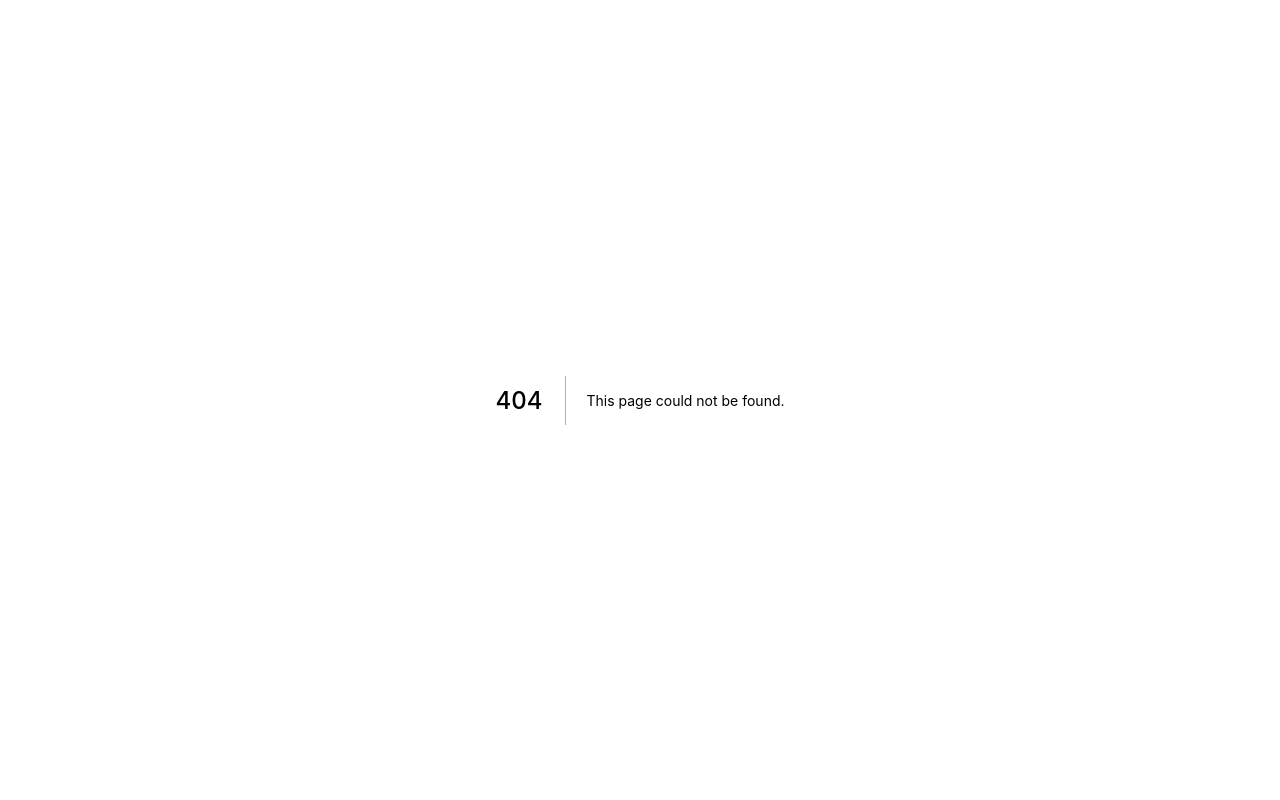
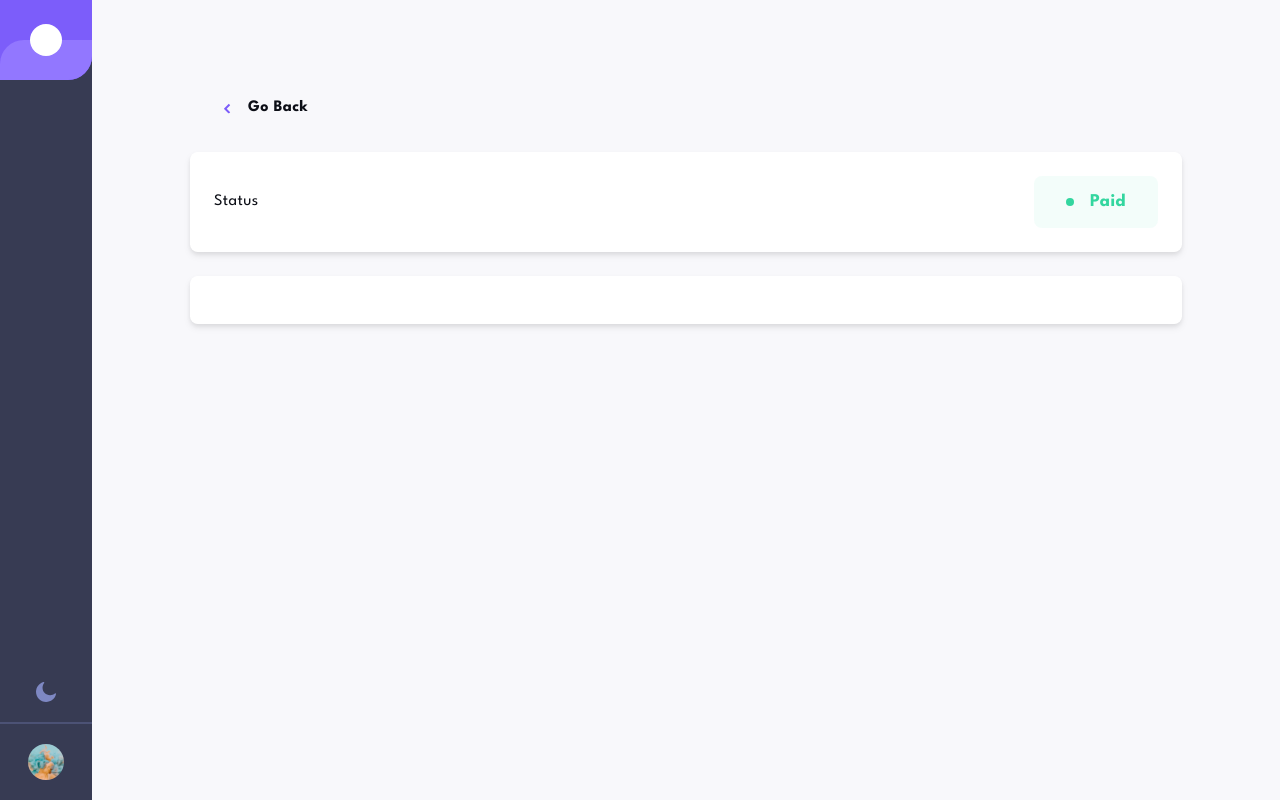
Before and after one commit to arronrees/invoice-app, a Next.js app: page /view in a window 1280 px wide. Before the commit this address had no page. Built offline with nearby package versions, Linux system fonts and the light colour scheme.

Commit message:
Started view

```diff
--- a/components/headline/Headline.jsx
+++ b/components/headline/Headline.jsx
@@ -3,7 +3,7 @@ import Filter from '../headline/Filter';
 
 export default function Headline() {
   return (
-    <section className='px-6 py-8 flex items-center justify-between'>
+    <section className='py-8 flex items-center justify-between'>
       <div>
         <h1 className='font-bold text-xl sm:text-2xl md:text-3xl lg:text-5xl'>
           Invoices
--- a/components/icons/Chevron.jsx
+++ b/components/icons/Chevron.jsx
@@ -1,4 +1,4 @@
-export default function Chevron() {
+export default function Chevron({ className }) {
   return (
     <svg
       width='10'
@@ -6,6 +6,7 @@ export default function Chevron() {
       viewBox='0 0 10 7'
       fill='none'
       xmlns='http://www.w3.org/2000/svg'
+      className={className}
     >
       <path d='M1 1L5.2279 5.2279L9.4558 1' stroke='#7C5DFA' strokeWidth='2' />
     </svg>
--- a/components/invoices/InvoiceGrid.jsx
+++ b/components/invoices/InvoiceGrid.jsx
@@ -3,7 +3,7 @@ import NoInvoices from './NoInvoices';
 
 export default function InvoiceGrid() {
   return (
-    <section className='px-4 py-8'>
+    <section className='py-8'>
       <InvoiceItem />
       <NoInvoices />
     </section>
--- a/components/invoices/InvoiceItem.jsx
+++ b/components/invoices/InvoiceItem.jsx
@@ -1,9 +1,10 @@
 import Link from 'next/link';
+import Chevron from '../icons/Chevron';
 
 export default function InvoiceItem() {
   return (
     <article className='mb-6 last-of-type:mb-0'>
-      <Link href='/'>
+      <Link href='/view'>
         <a className='block p-6 bg-white rounded-lg shadow-xs drop-shadow-md transition duration-300 border-2 border-white hover:ring-2 hover:drop-shadow-lg focus:ring-2 ring-mid-purple ring-offset-2 focus:outline-none w-full md:flex md:justify-between md:items-center'>
           <div className='mb-6 flex justify-between items-center md:mb-0'>
             <h3 className='font-bold text-sm md:mr-8 md:text-lg'>#RT3080</h3>
@@ -25,17 +26,9 @@ export default function InvoiceItem() {
               <span className='bg-green w-2 h-2 rounded-full mr-4'></span>
               <span className='inline-block  font-bold'>Paid</span>
             </div>
-          </div>
-          <div className='hidden'>
-            <svg
-              width='7'
-              height='10'
-              viewBox='0 0 7 10'
-              fill='none'
-              xmlns='http://www.w3.org/2000/svg'
-            >
-              <path d='M1 1L5 5L1 9' stroke='#7C5DFA' strokeWidth='2' />
-            </svg>
+            <div className='hidden md:block md:ml-4 md:-rotate-90'>
+              <Chevron />
+            </div>
           </div>
         </a>
       </Link>
--- a/components/layout/Wrapper.jsx
+++ b/components/layout/Wrapper.jsx
@@ -1,6 +1,6 @@
 export default function Wrapper({ children }) {
   return (
-    <section className='mx-auto lg:mt-16 w-full lg:px-4 max-w-5xl'>
+    <section className='mx-auto lg:mt-16 w-full px-4 max-w-5xl'>
       {children}
     </section>
   );
--- a/pages/index.jsx
+++ b/pages/index.jsx
@@ -1,8 +1,8 @@
 import Layout from '../components/layout/Layout';
 import Header from '../components/header/Header';
+import Wrapper from '../components/layout/Wrapper';
 import Headline from '../components/headline/Headline';
 import InvoiceGrid from '../components/invoices/InvoiceGrid';
-import Wrapper from '../components/layout/Wrapper';
 
 export default function Home() {
   return (
--- /dev/null
+++ b/pages/view.jsx
@@ -0,0 +1,28 @@
+import Layout from '../components/layout/Layout';
+import Header from '../components/header/Header';
+import Wrapper from '../components/layout/Wrapper';
+import Chevron from '../components/icons/Chevron';
+
+export default function Home() {
+  return (
+    <Layout>
+      <div className='lg:flex'>
+        <Header />
+        <Wrapper>
+          <div className='flex p-8 items-center'>
+            <Chevron className='rotate-90' />
+            <span className='font-bold ml-4'>Go Back</span>
+          </div>
+          <section className='flex items-center justify-between bg-white p-6 rounded-lg shadow-xs drop-shadow-md mb-6'>
+            <p>Status</p>
+            <div className='flex items-center justify-center py-3 px-8 rounded-lg bg-light-green text-green md:text-lg'>
+              <span className='bg-green w-2 h-2 rounded-full mr-4'></span>
+              <span className='inline-block  font-bold'>Paid</span>
+            </div>
+          </section>
+          <section className='bg-white p-6 rounded-lg shadow-xs drop-shadow-md'></section>
+        </Wrapper>
+      </div>
+    </Layout>
+  );
+}
```
